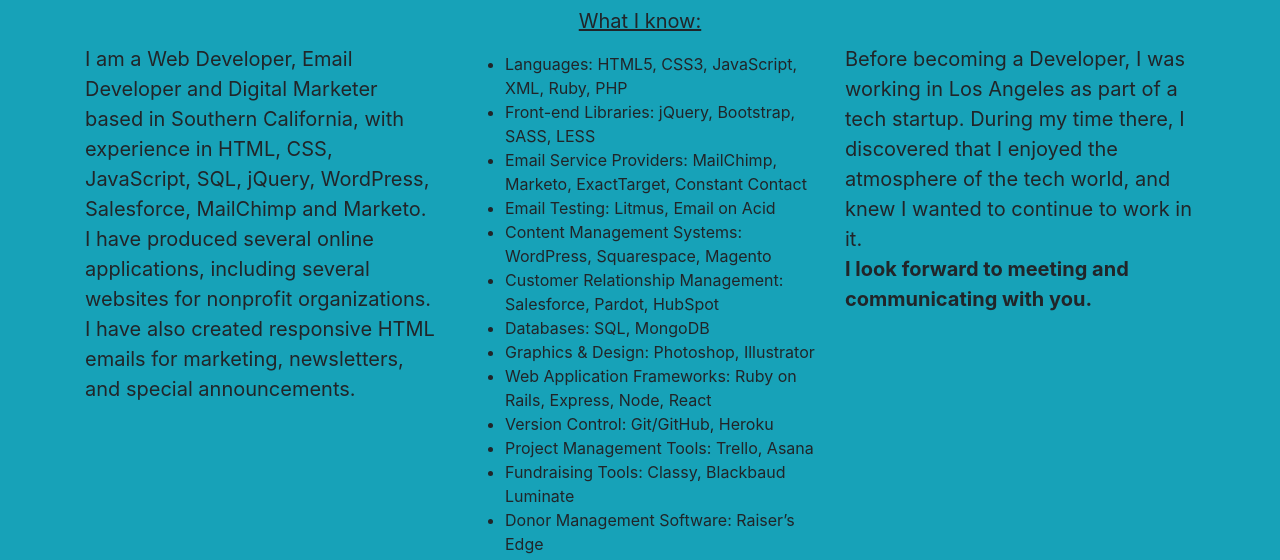
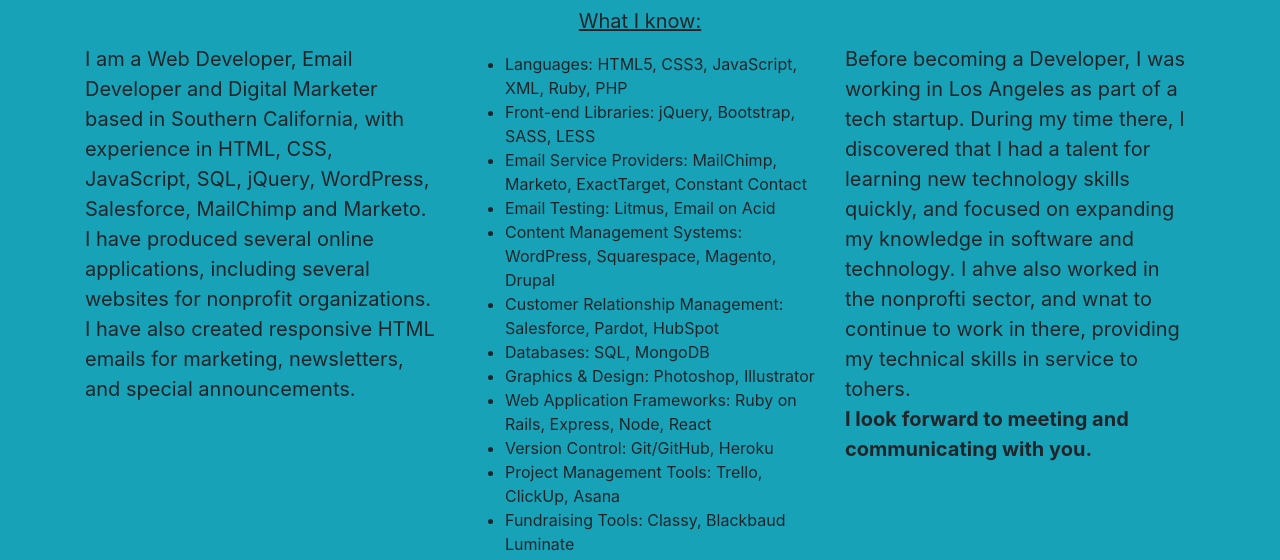
Before and after one commit to Michaelm999/Portfolio, a website with bundled scripts: page index.html in a window 1280 px wide. Shown: the part 765-1325 px from the top of the page. Built offline with nearby package versions, Linux system fonts and the light colour scheme.

Commit message:
new content

```diff
--- a/index.html
+++ b/index.html
@@ -68,7 +68,7 @@
         <h2 class="text-center">About</h2>
         <hr class="star-light" id="about-star">
         <div class="row">
-          <div class="col-lg-4 ml-auto" style="padding-top: 38px;">
+          <div class="phone-center col-lg-4 ml-auto" style="padding-top: 38px;">
             <p>I am a Web Developer, Email Developer and Digital Marketer based in Southern California, with experience in HTML, CSS, JavaScript, SQL, jQuery, WordPress, Salesforce, MailChimp and Marketo.
               I have produced several online applications, including several websites for nonprofit organizations. <br>I have also created responsive HTML emails for marketing, newsletters, and special announcements.</p>
           </div>
@@ -79,20 +79,21 @@
               <li>Front-end Libraries: jQuery, Bootstrap, SASS, LESS</li>
               <li>Email Service Providers: MailChimp, Marketo, ExactTarget, Constant Contact</li>
               <li>Email Testing: Litmus, Email on Acid</li>
-              <li>Content Management Systems: WordPress, Squarespace, Magento</li>
+              <li>Content Management Systems: WordPress, Squarespace, Magento, Drupal</li>
               <li>Customer Relationship Management: Salesforce, Pardot, HubSpot</li>
               <li>Databases: SQL, MongoDB</li>
               <li>Graphics & Design: Photoshop, Illustrator</li>
               <li>Web Application Frameworks: Ruby on Rails, Express, Node, React</li>
               <li>Version Control: Git/GitHub, Heroku</li>
-              <li>Project Management Tools: Trello, Asana</li>
+              <li>Project Management Tools: Trello, ClickUp, Asana</li>
               <li>Fundraising Tools: Classy, Blackbaud Luminate</li>
               <li>Donor Management Software: Raiser’s Edge</li>
             </ul>
           </div>
           <div class="col-lg-4 mr-auto">
-            <p style="padding-top: 38px;">Before becoming a Developer, I was working in Los Angeles as part of a tech startup.
-              During my time there, I discovered that I enjoyed the atmosphere of the tech world, and knew I wanted to continue to work in it.
+            <p class="phone-center" style="padding-top: 38px;">Before becoming a Developer, I was working in Los Angeles as part of a tech startup.
+              During my time there, I discovered that I had a talent for learning new technology skills quickly, and focused on expanding my knowledge in software and technology.
+              I ahve also worked in the nonprofti sector, and wnat to continue to work in there, providing my technical skills in service to tohers.
               <br><strong>I look forward to meeting and communicating with you.</strong>
             </p>
           </div>
```
